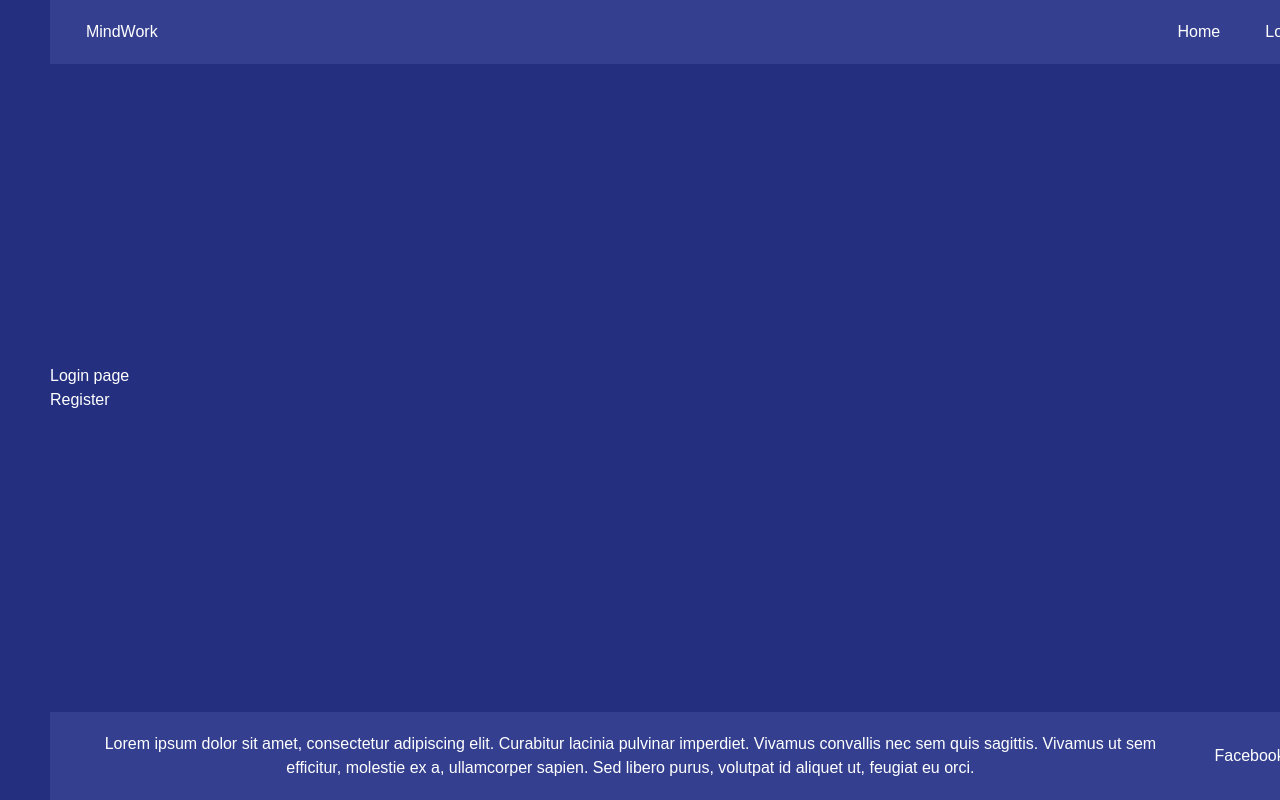
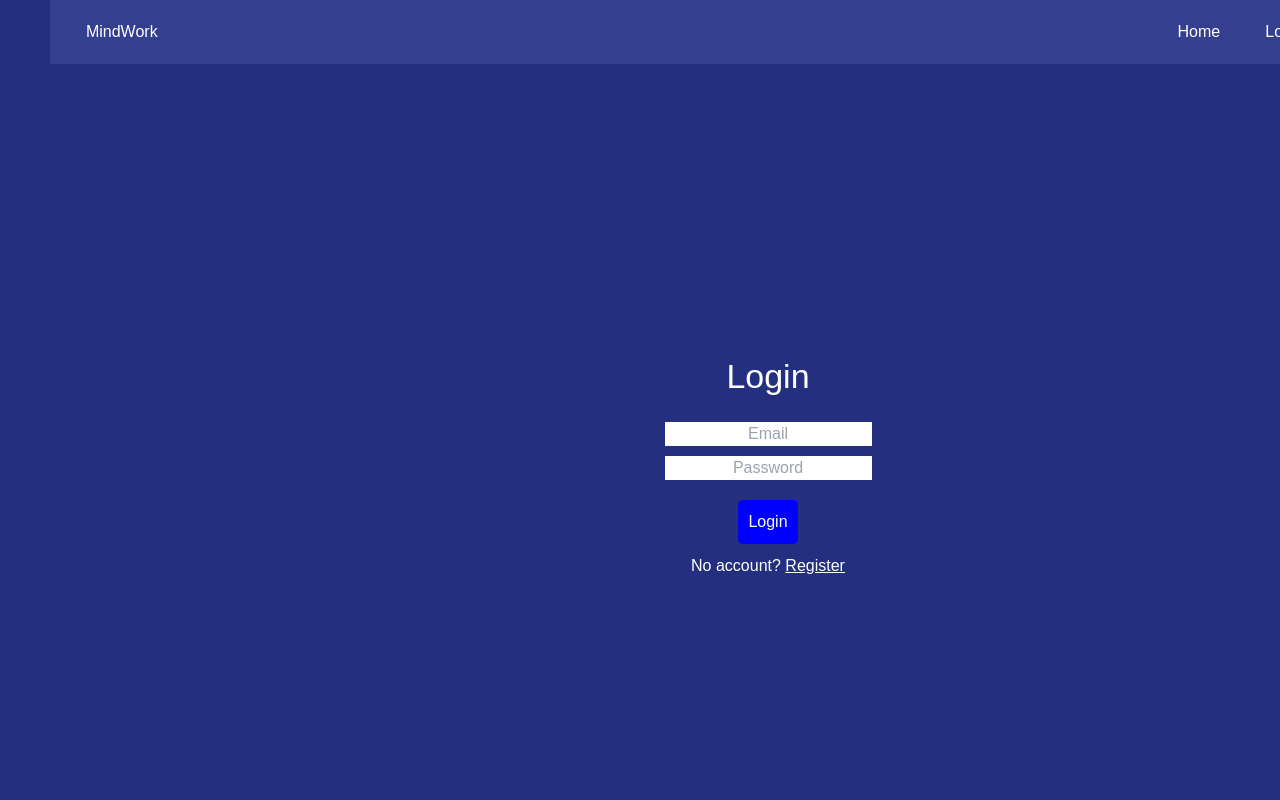
Before and after one commit to BartlomiejSzkodny/nextlearningapp, a Next.js app: page /login in a window 1280 px wide. Shown: the top 800 px of the page. Built offline with nearby package versions, Linux system fonts and the light colour scheme.

Commit message:
added frontend to register and login

```diff
--- a/app/login/page.tsx
+++ b/app/login/page.tsx
@@ -1,8 +1,43 @@
 export default function Login() {
     return (
-        <div>
-        <h1>Login page</h1>
-        <a href="/register">Register</a>
+        <div style={{ display: "flex", justifyContent: "center", alignItems: "center", height: "100vh" }}>
+            <form action="" style={{ textAlign: "center" }}>
+                <h1 style={{ fontSize: "34px", marginBottom: 10 }}>Login</h1>
+                <input
+                    type="email"
+                    placeholder="Email"
+                    name="Email"
+                    style={{marginTop: "10px", textAlignLast: "center" }}
+                />
+                <br />
+                <input
+                    type="password"
+                    placeholder="Password"
+                    name="Password"
+                    style={{ marginTop: "10px" , textAlignLast: "center" }}
+                />
+                <br />
+
+                <button
+                    style={{
+                        backgroundColor: "blue",
+                        color: "white",
+                        padding: "10px",
+                        borderRadius: "5px",
+                        border: "none",
+                        cursor: "pointer",
+                        marginTop: "20px",
+                    }}
+                >
+                    Login
+                </button>
+                <p style={{ marginTop: "10px" }}>
+                    No account? {" "}
+                    <a href="/register" style={{ textDecoration: "underline" }}>
+                        Register
+                    </a>
+                </p>
+            </form>
         </div>
     );
     }
--- a/app/register/page.tsx
+++ b/app/register/page.tsx
@@ -7,7 +7,7 @@ export default function Register() {
                     type="text"
                     placeholder="Username"
                     name="Username"
-                    style={{ marginBottom: "10px", textAlignLast: "center" }}
+                    style={{ textAlignLast: "center" }}
                 />
                 <br />
                 <input
```
